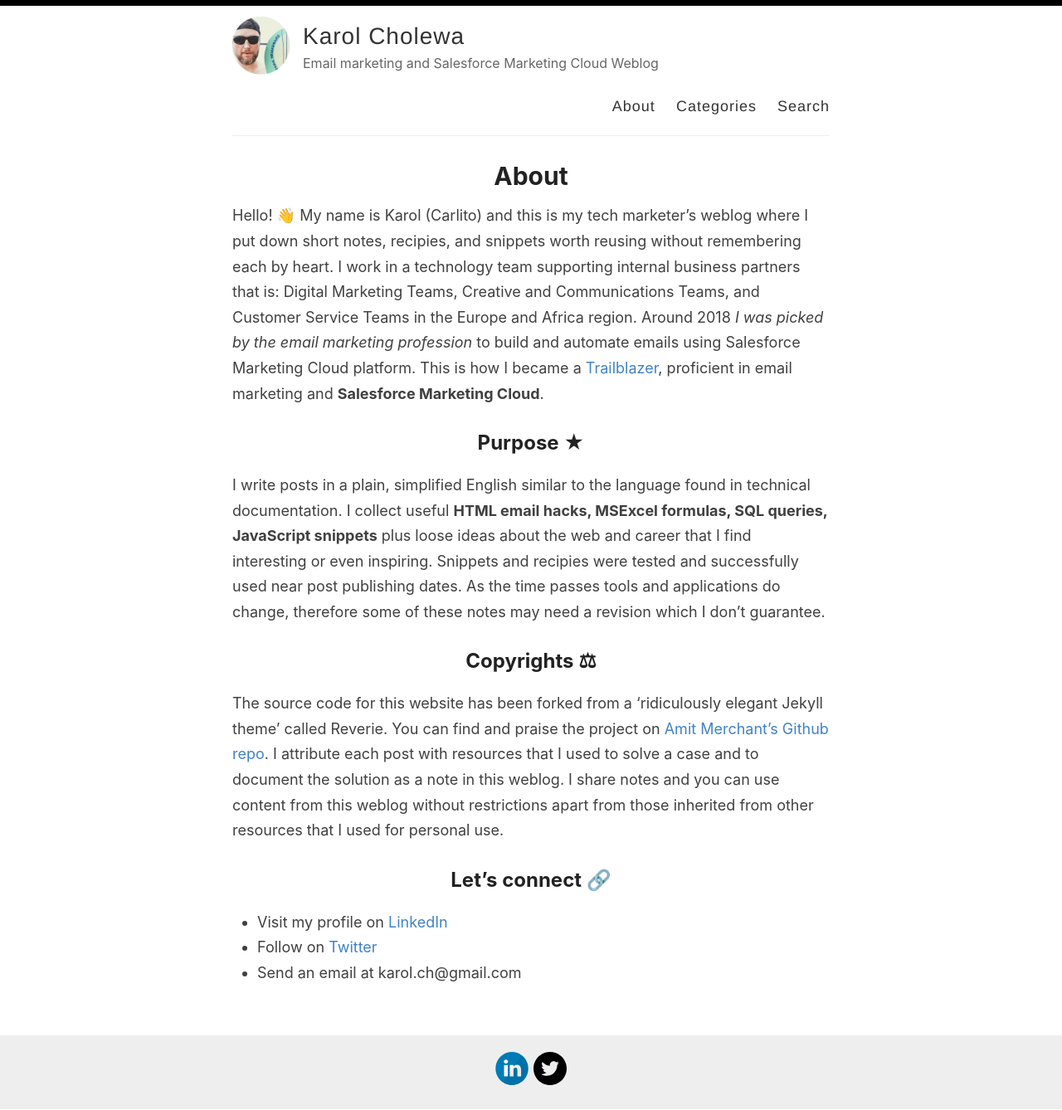
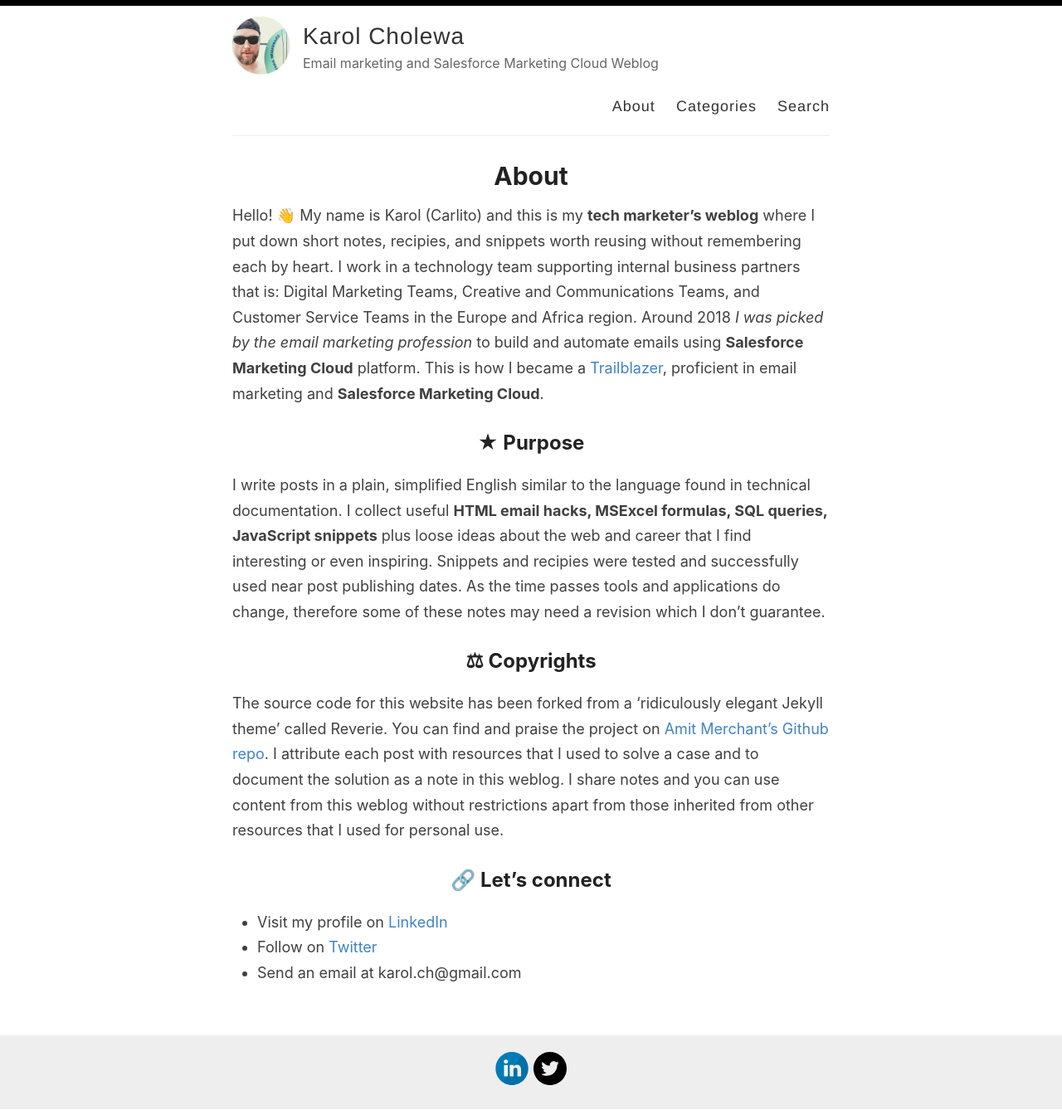
Before and after one commit to karolcholewa/blog, a Jekyll site: the page built from _pages/about.md, in a window 1280 px wide. Shown: the whole page at 83% size. Built offline with Jekyll 4.4.1, drawn with Linux system fonts in a browser that asks for light colours.

```diff
--- a/_pages/about.md
+++ b/_pages/about.md
@@ -4,20 +4,20 @@ title: About
 permalink: /about/
 ---
 
-Hello! 👋 My name is Karol (Carlito) and this is my tech marketer's weblog where I put down short notes, recipies, and snippets worth reusing without remembering each by heart. I work in a technology team supporting internal business partners that is: Digital Marketing Teams, Creative and Communications Teams, and Customer Service Teams in the Europe and Africa region. Around 2018 *I was picked by the email marketing profession* to build and automate emails using Salesforce Marketing Cloud platform. This is how I became a [Trailblazer](https://trailblazer.me/id/kcholewa), proficient in email marketing and **Salesforce Marketing Cloud**.
+Hello! 👋 My name is Karol (Carlito) and this is my **tech marketer's weblog** where I put down short notes, recipies, and snippets worth reusing without remembering each by heart. I work in a technology team supporting internal business partners that is: Digital Marketing Teams, Creative and Communications Teams, and Customer Service Teams in the Europe and Africa region. Around 2018 *I was picked by the email marketing profession* to build and automate emails using **Salesforce Marketing Cloud** platform. This is how I became a [Trailblazer](https://trailblazer.me/id/kcholewa), proficient in email marketing and **Salesforce Marketing Cloud**.
 
 
-## Purpose ★
+## ★ Purpose
 
 I write posts in a plain, simplified English similar to the language found in technical documentation. I collect useful **HTML email hacks, MSExcel formulas, SQL queries, JavaScript snippets**  plus loose ideas about the web and career that I find interesting or even inspiring. Snippets and recipies were tested and successfully used near post publishing dates. As the time passes tools and applications do change, therefore some of these notes may need a revision which I don't guarantee.
 
-## Copyrights ⚖
+## ⚖ Copyrights
 
 The source code for this website has been forked from a 'ridiculously elegant Jekyll theme' called Reverie. You can find and praise the project on [Amit Merchant's Github repo](https://github.com/amitmerchant1990/reverie).
 I attribute each post with resources that I used to solve a case and to document the solution as a note in this weblog.
 I share notes and you can use content from this weblog without restrictions apart from those inherited from other resources that I used for personal use.
 
-## Let's connect 🔗
+## 🔗 Let's connect
 * Visit my profile on [LinkedIn](https://www.linkedin.com/in/karolcholewa/)
 * Follow on [Twitter](https://twitter.com/karolcholewa)
 * Send an email at karol.ch@gmail.com
```
